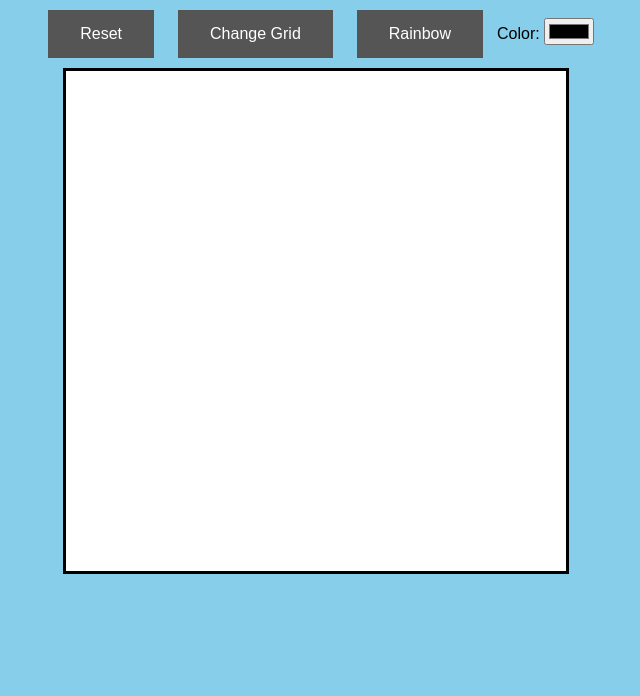
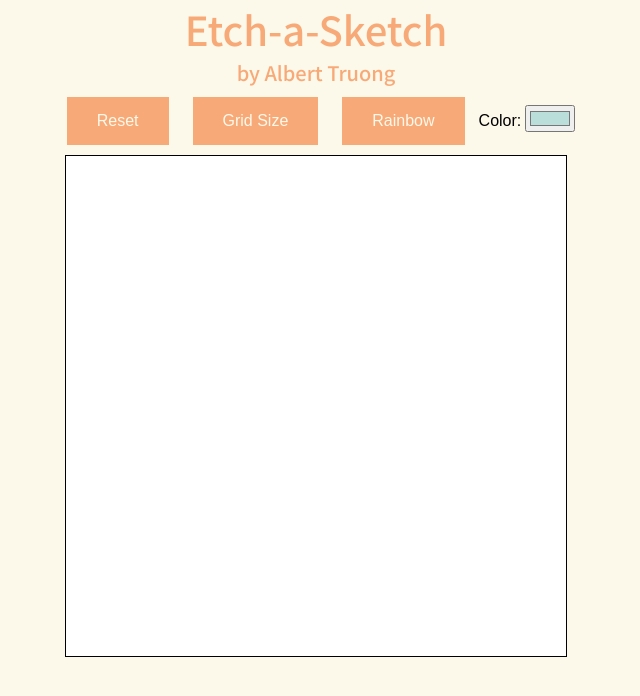
Before and after one commit to albertoe22/Etch-a-Sketch, a plain HTML site: page index.html in a window 1280 px wide. Shown: the whole page, without its empty margins (324-964 px from the left). Drawn offline with Linux system fonts and the light colour scheme.

Commit message:
Styled to make it look nice, and added title, header, and an h1

```diff
--- a/index.html
+++ b/index.html
@@ -3,14 +3,17 @@
 <html>
     <head>
         <link rel="stylesheet" href = "style.css">
+        <link href="https://fonts.googleapis.com/css?family=Noto+Sans+JP:500&display=swap" rel="stylesheet">
+        <title>Etch-a-Sketch</title>
     </head>
     <body>
+        <header>Etch-a-Sketch</header>
+        <h1>by Albert Truong</h1>
         <button onclick = "reset()">Reset</button>
-        <button onclick = "changeGrid()">Change Grid</button>
+        <button onclick = "changeGrid()">Grid Size</button>
         <button onclick = "rainbowGrid()" >Rainbow</button>
-        <!-- <button onclick = "changeColor()">Change Color</button> -->
         <label for = "colorWell" >Color:</label>
-        <input type = "color" id = "colorWell">
+        <input type = "color" id = "colorWell" value = "#badfdb">
         <div id ="container"></div>
     </body>
 
@@ -18,7 +21,7 @@
 </html>
 
 <script>
-    var initialColor = "#000000";
+    var initialColor = "#badfdb";
     var initialSize = 16;
     function createGrid(size, color) {
         for (var j = 0; j < size; j++) {
@@ -74,12 +77,6 @@
 
 
     }
-    // function changeColor() {
-    //     var userColor = prompt("Please enter a RGB color like (0,0,255) = BLUE", "(0,0,255)");
-    //     removeElementsByClass("row");
-    //     createGrid(initialSize, userColor);
-    // }
-
 
 
     function randomColor() {
@@ -90,17 +87,16 @@
         return final;
     }
 
-    colorWell.addEventListener("input", updateFirst, false);
-
     function updateFirst(event) {
         var thisColor = event.target.value;
         removeElementsByClass("row");
         createGrid(initialSize, thisColor);
     }
 
+    colorWell.addEventListener("input", updateFirst, false);
 
 
-createGrid(initialSize, initialColor);
+    createGrid(initialSize, initialColor);
 
 
 
--- a/style.css
+++ b/style.css
@@ -1,15 +1,29 @@
+header {
+    font-family: 'Noto Sans JP', sans-serif;
+    font-size: 40px;
+    color: #f8a978;
+}
+
+h1 {
+    margin: 0px;
+    font-family: 'Noto Sans JP', sans-serif;
+    font-weight: lighter;
+    font-size: 20px;
+    color: #f8a978;
+}
+
 body {
     text-align: center;
     margin:0;
     height: 100%;
-    background-color: skyblue;
+    background-color: #fcf9ea;
 }
 button {
-    background-color: #555555;;
+    background-color: #f8a978;
     border: none;
     margin: 10px;
-    color: rgb(255, 255, 255);
-    padding: 15px 32px;
+    color: #fcf9ea;
+    padding: 15px 30px;
     text-align: center;
     text-decoration: none;
     display: inline-block;
@@ -17,7 +31,10 @@ button {
 }
 label {
     font-family: Arial, Helvetica, sans-serif;
+
 }
+
+
 
 #container {
     width: 500px;
@@ -26,6 +43,7 @@ label {
     margin: 0 auto;
     overflow: hidden;
     border: solid;
+    border-width: .75px .75px;
     background-color: white;
 }
 
@@ -33,10 +51,6 @@ label {
     display: inline-block;
 
 }
-/*
-  .grid:hover {
-    background-color: blue;
-}   */
 
 .square {
     height: 25px;
```
